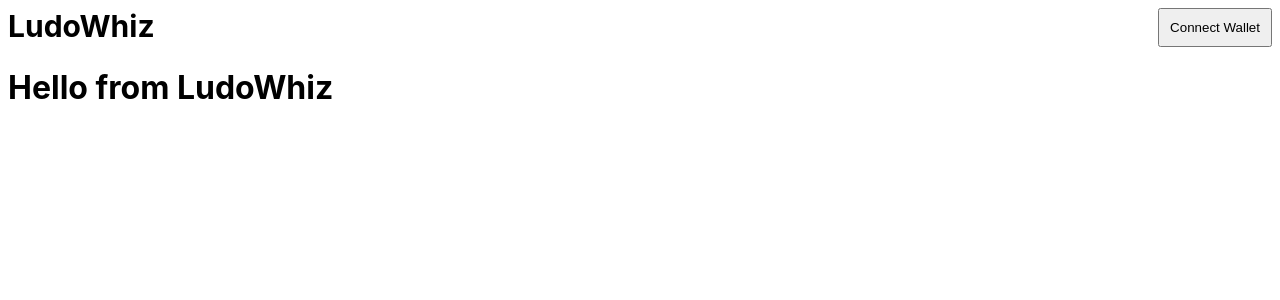
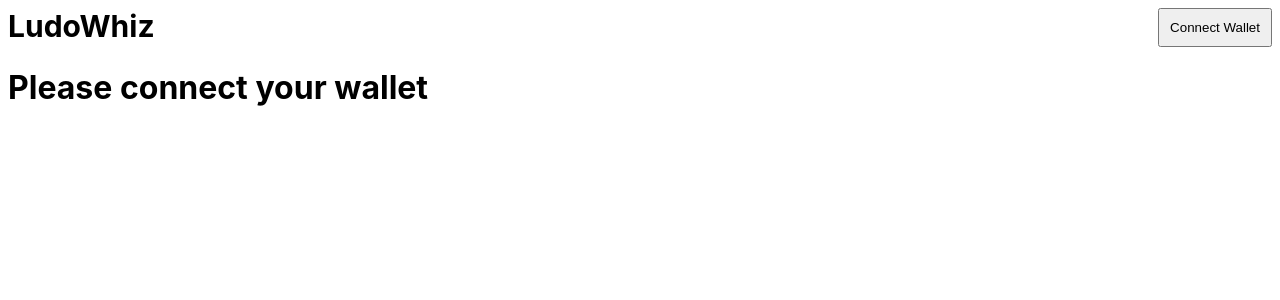
Before and after one commit to nazmulshuvo03/ludoWhiz, a React (Vite) app: page / in a window 1280 px wide. Shown: the top 300 px of the page. Built offline with nearby package versions, Linux system fonts and the light colour scheme.

Commit message:
wallet access updated

```diff
--- a/src/App.tsx
+++ b/src/App.tsx
@@ -5,7 +5,7 @@ import Navbar from "./components/Navbar";
 
 function App() {
   const { count } = useContext(MainContext);
-  const { contract } = useContext(WalletContext);
+  const { contract, isWalletConnected } = useContext(WalletContext);
 
   console.log("count: ", count);
   console.log("contract: ", contract);
@@ -13,7 +13,11 @@ function App() {
   return (
     <div>
       <Navbar />
-      <h1>Hello from LudoWhiz</h1>
+      {isWalletConnected ? (
+        <h1>Hello from LudoWhiz</h1>
+      ) : (
+        <h1>Please connect your wallet</h1>
+      )}
     </div>
   );
 }
--- a/src/providers/WalletProvider.tsx
+++ b/src/providers/WalletProvider.tsx
@@ -48,8 +48,8 @@ const WalletProvider = ({ children }: WalletProviderProps) => {
       const web3Provider = new ethers.providers.Web3Provider(window.ethereum);
       console.log("web3 provider: ", web3Provider);
 
-      const rpcProvider = new ethers.providers.JsonRpcProvider(window.ethereum);
-      console.log("json rpc provider: ", rpcProvider);
+      //   const rpcProvider = new ethers.providers.JsonRpcProvider(window.ethereum);
+      //   console.log("json rpc provider: ", rpcProvider);
 
       setProvider(web3Provider);
     }
@@ -59,12 +59,12 @@ const WalletProvider = ({ children }: WalletProviderProps) => {
     if (provider) {
       const network = await provider.getNetwork();
       console.log("network: ", network);
-      await provider.send("eth_requestAccounts", []);
-      const signer = provider.getSigner();
-      console.log("signer: ", signer);
-      const ethContract = new ethers.Contract(CONTRACT_ADDDRESS, ABI, signer);
-      console.log("contract: ", ethContract);
-      setContract(ethContract);
+      const accounts = await provider.send("eth_requestAccounts", []);
+      console.log("accounts: ", accounts);
+      if (accounts.length > 0) {
+        setIsWalletConnected(true);
+        setWalletAddress(accounts[0]);
+      }
     }
   }
 
@@ -80,6 +80,9 @@ const WalletProvider = ({ children }: WalletProviderProps) => {
     if (provider) {
       const signer = provider.getSigner();
       console.log("signer: ", signer);
+      const ethContract = new ethers.Contract(CONTRACT_ADDDRESS, ABI, signer);
+      console.log("contract: ", ethContract);
+      setContract(ethContract);
       await provider.send("eth_accounts", []);
       const accounts = await provider.send("eth_accounts", []);
       console.log("accounts: ", accounts);
```
